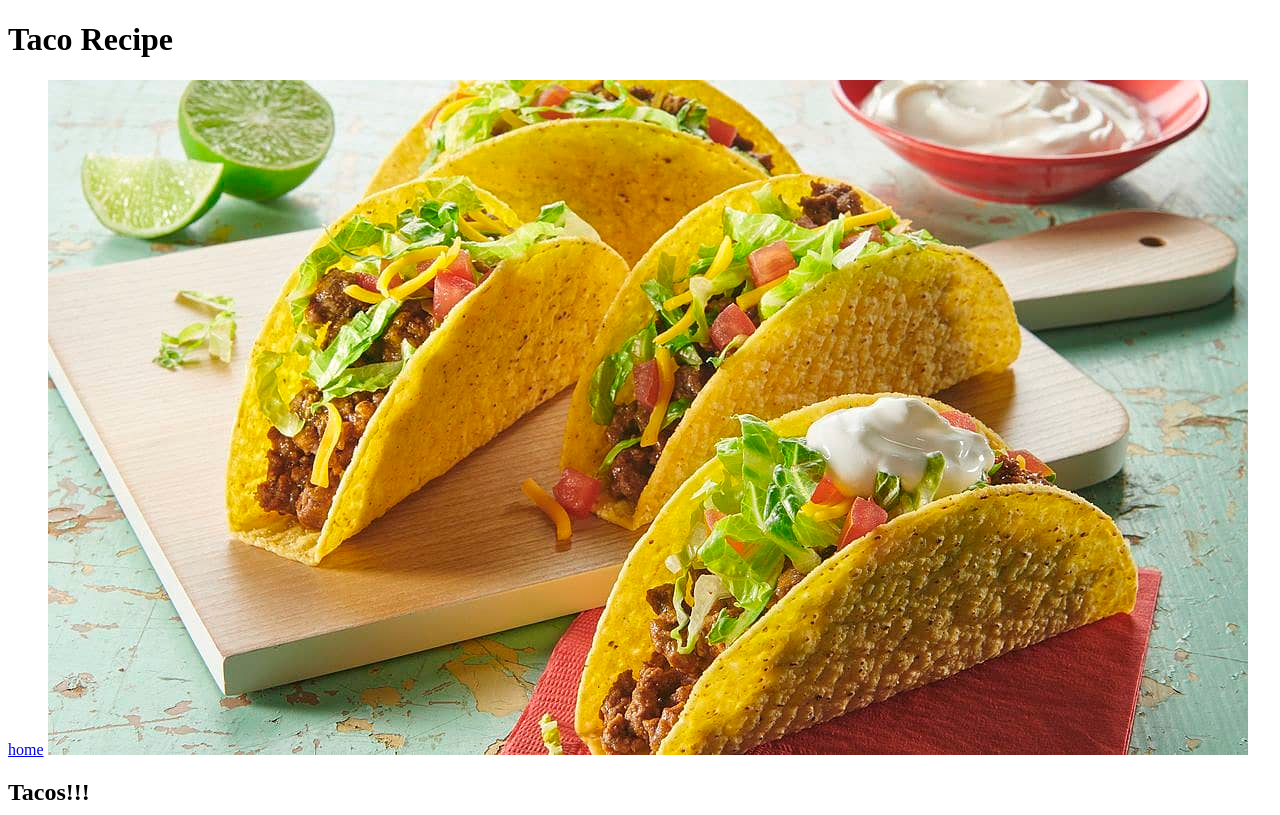
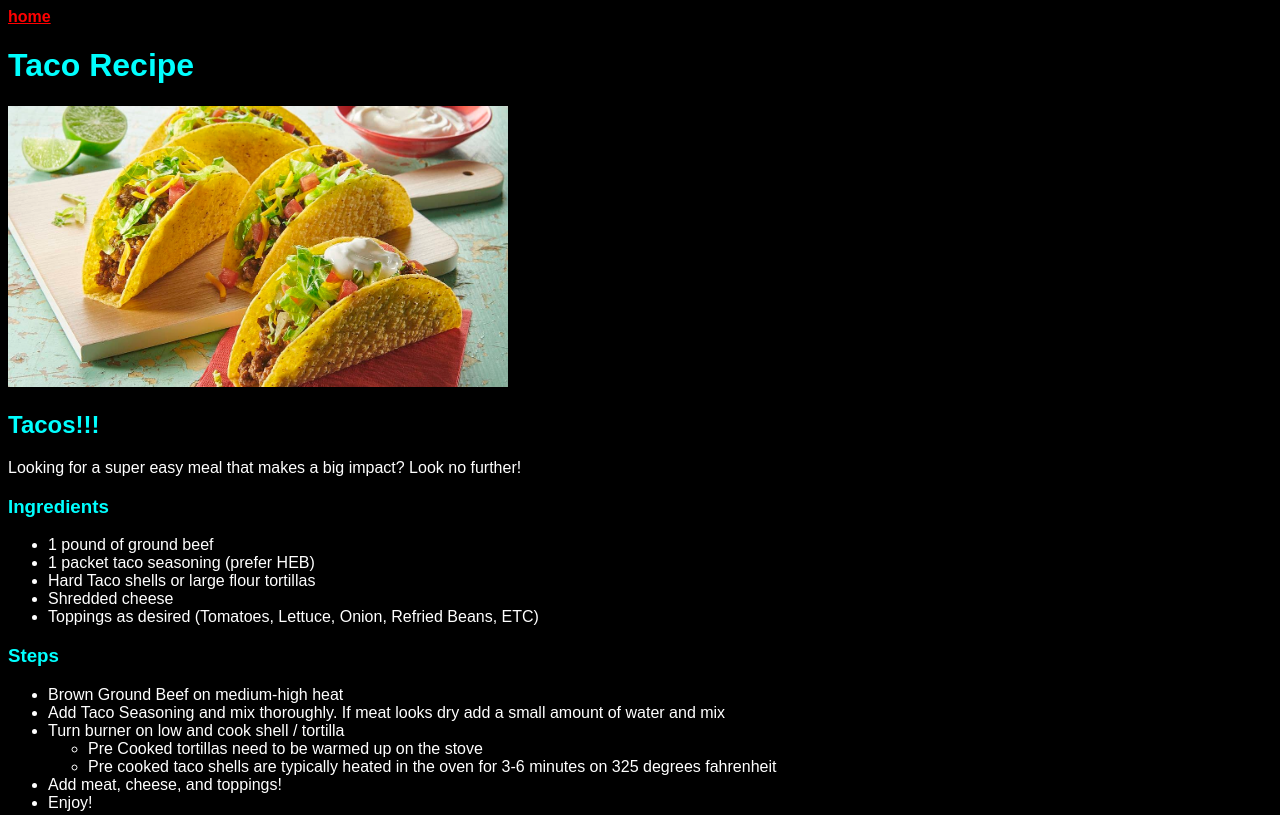
Before and after one commit to Preston-Roberts/odin-recipes, a plain HTML site: page recipes/tacos.html in a window 1280 px wide. Shown: the top 815 px of the page. Drawn offline with Linux system fonts and the light colour scheme.

Commit message:
fix+style: add external stylesheet and fix links Several relative links started with / the / was removed from several images and url links that were broken

```diff
--- a/recipes/tacos.html
+++ b/recipes/tacos.html
@@ -4,11 +4,12 @@
     <meta charset="UTF-8">
     <meta name="viewport" content="width=device-width, initial-scale=1.0">
     <title>Taco Recipe</title>
+    <link rel="stylesheet" href="../styles.css">
 </head>
 <body>
+    <a href="../index.html">home</a>
     <h1>Taco Recipe</h1>
-    <a href="/../index.html">home</a>
-    <img src="/../images/taco.jpg">
+    <img src="../images/taco.jpg">
     <h2>Tacos!!!</h2>
     <p>Looking for a super easy meal that makes a big impact? Look no further!</p>
     <h3>Ingredients</h3>
--- /dev/null
+++ b/styles.css
@@ -0,0 +1,32 @@
+body {
+    font-family:Arial, Helvetica, sans-serif;
+    background-color: #000;
+    color: #fff;
+}
+p {
+    font-size: 16px;
+}
+img {
+    height: auto;
+    width: 500px;
+}
+h1 {
+    Font-weight: 800;
+    color:#00ffff;;
+}
+
+h2 {
+    color: #00ffff;;
+}
+
+h3 {
+    color: #00ffff;
+}
+
+a {
+    color:#f00;
+    font-weight: 600;
+}
+.no-bullet-points {
+    list-style-type:none;
+}
```
Also changed, not shown: index.html (+2 -1 lines), recipes/cheesburgers.html (+3 -1 lines), recipes/chili.html (+3 -1 lines).
